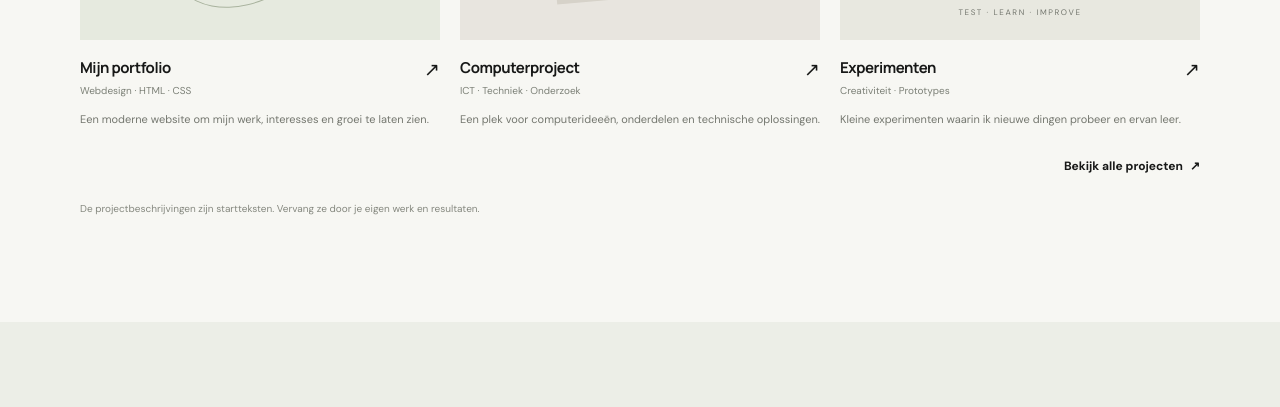
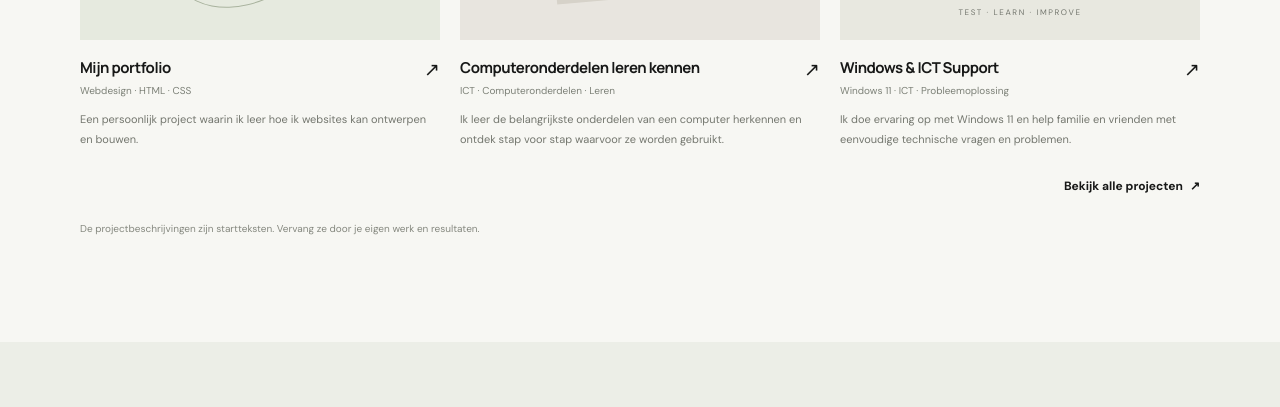
Before and after one commit to crezemini/Lean-Creatief, a plain HTML site: page index.html in a window 1280 px wide. Shown: the part 1176-1583 px from the top of the page. Drawn offline with Linux system fonts and the light colour scheme.

Commit message:
Update index.html

```diff
--- a/index.html
+++ b/index.html
@@ -49,21 +49,21 @@
           <a class="project-card-link" href="projecten.html#portfolio-project">
             <div class="project-art art-one"><span class="art-label">PROJECT 01</span><div class="orbit orbit-a"></div><div class="orbit orbit-b"></div><div class="art-center">L<span>&</span>C</div></div>
             <div class="project-meta"><div><h3>Mijn portfolio</h3><p>Webdesign · HTML · CSS</p></div><span class="project-arrow" aria-hidden="true">↗</span></div>
-            <p class="project-description">Een moderne website om mijn werk, interesses en groei te laten zien.</p>
+           <p class="project-description">Een persoonlijk project waarin ik leer hoe ik websites kan ontwerpen en bouwen.</p>
           </a>
         </article>
         <article class="project-card">
           <a class="project-card-link" href="projecten.html#computer-project">
             <div class="project-art art-two"><span class="art-label">PROJECT 02</span><div class="grid-window"><span></span><span></span><span></span><div class="window-lines"></div></div></div>
-            <div class="project-meta"><div><h3>Computerproject</h3><p>ICT · Techniek · Onderzoek</p></div><span class="project-arrow" aria-hidden="true">↗</span></div>
-            <p class="project-description">Een plek voor computerideeën, onderdelen en technische oplossingen.</p>
+            <div class="project-meta"><div><h3>Computeronderdelen leren kennen</h3><p>ICT · Computeronderdelen · Leren</p></div><span class="project-arrow" aria-hidden="true">↗</span></div>
+            <p class="project-description">Ik leer de belangrijkste onderdelen van een computer herkennen en ontdek stap voor stap waarvoor ze worden gebruikt.</p>
           </a>
         </article>
         <article class="project-card">
           <a class="project-card-link" href="projecten.html#experimenten">
             <div class="project-art art-three"><span class="art-label">PROJECT 03</span><div class="idea-shape">IDEA<span>→</span>MAKE</div><div class="idea-caption">TEST · LEARN · IMPROVE</div></div>
-            <div class="project-meta"><div><h3>Experimenten</h3><p>Creativiteit · Prototypes</p></div><span class="project-arrow" aria-hidden="true">↗</span></div>
-            <p class="project-description">Kleine experimenten waarin ik nieuwe dingen probeer en ervan leer.</p>
+            <div class="project-meta"><div><h3>Windows & ICT Support</h3><p>Windows 11 · ICT · Probleemoplossing</p></div><span class="project-arrow" aria-hidden="true">↗</span></div>
+           <p class="project-description">Ik doe ervaring op met Windows 11 en help familie en vrienden met eenvoudige technische vragen en problemen.</p>
           </a>
         </article>
       </div>
```
